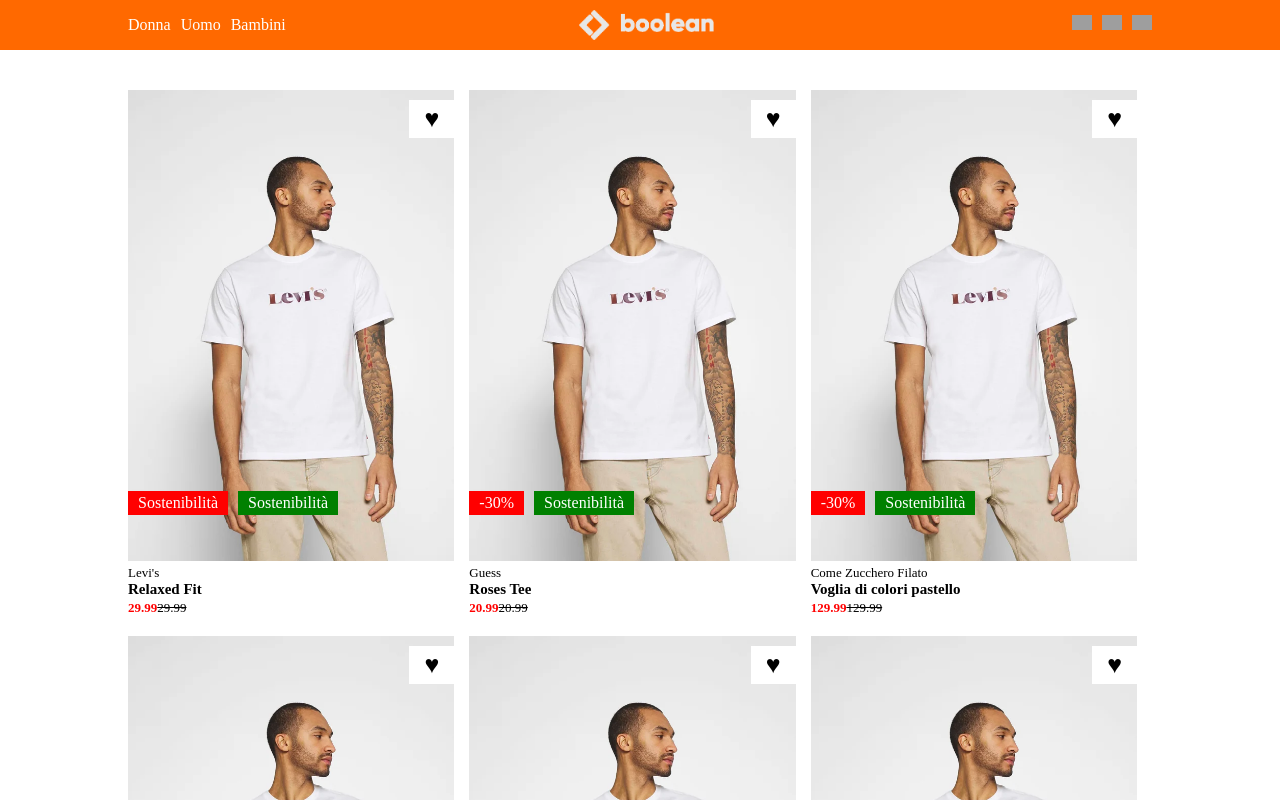
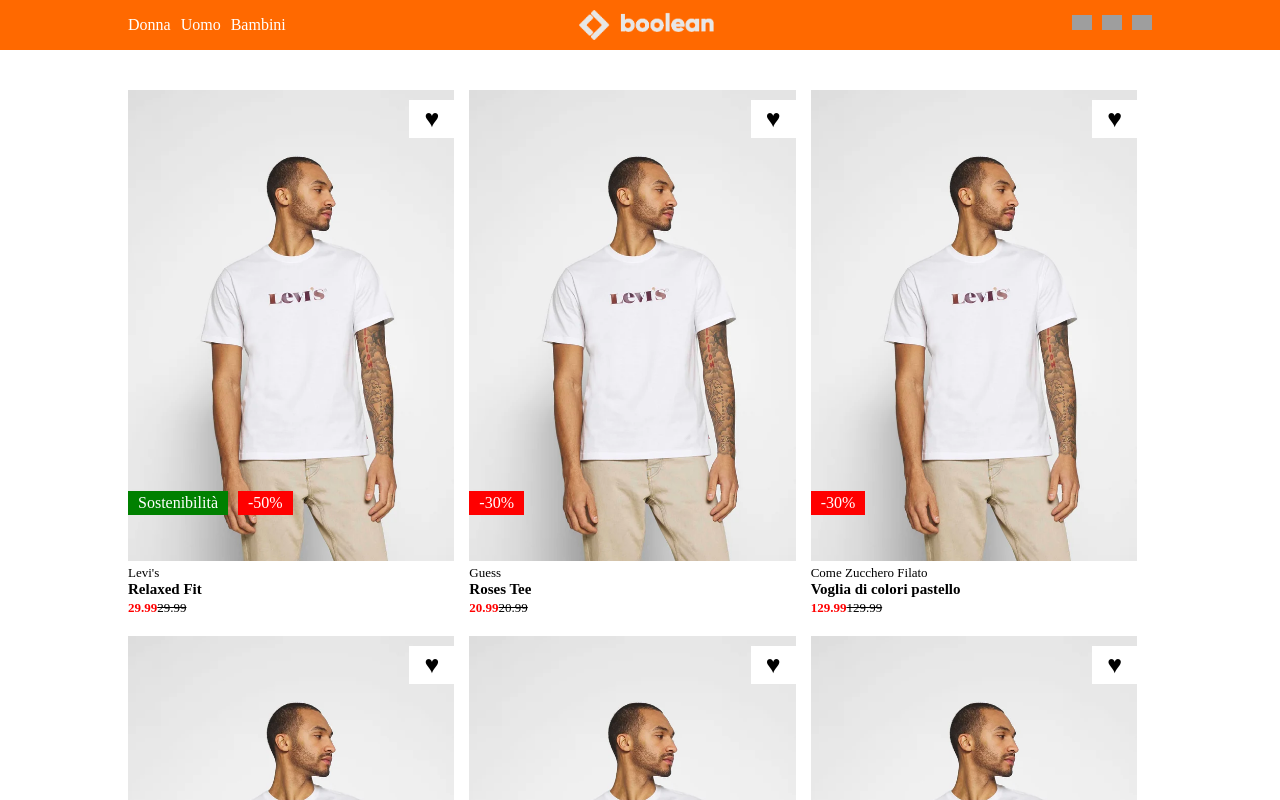
Before and after one commit to LuigiRiva99/vite-boolando, a Vue app: page / in a window 1280 px wide. Shown: the top 800 px of the page. Built offline with nearby package versions, Linux system fonts and the light colour scheme; grey boxes are pictures that could not be loaded.

Commit message:
FIX: Card badges

```diff
--- a/src/components/AppCard.vue
+++ b/src/components/AppCard.vue
@@ -14,10 +14,10 @@
 <div class="col-4">
     <div class="product-item">
         <div class="product-photo">
-            <img src='../assets/img/1.webp'  alt="Relaxed fit tee unisex">
+            <img src="../assets/img/1.webp" alt="Relaxed fit tee unisex">
             <div class="product-flags">
-                <span class="discount">{{element.badges[0].value}}</span>
-                <span class="label">Sostenibilità</span>
+                <span v-for="badge in element.badges" :class="badge.type">{{badge.value}}</span>
+                <!-- <span class="label">Sostenibilità</span> -->
             </div>
             <div class="overlay">
                 <a href=""><img src="../assets/img/1b.webp" alt=""></a>
@@ -61,7 +61,7 @@
     padding: 5px 15px;
 }
 
-.discount, .label{
+.discount, .tag{
     padding: 3px 10px;
     color: white;
 }
@@ -70,7 +70,7 @@
     background-color: $red;
 }
 
-.label {
+.tag {
     background-color: $green;
 }
 
```
